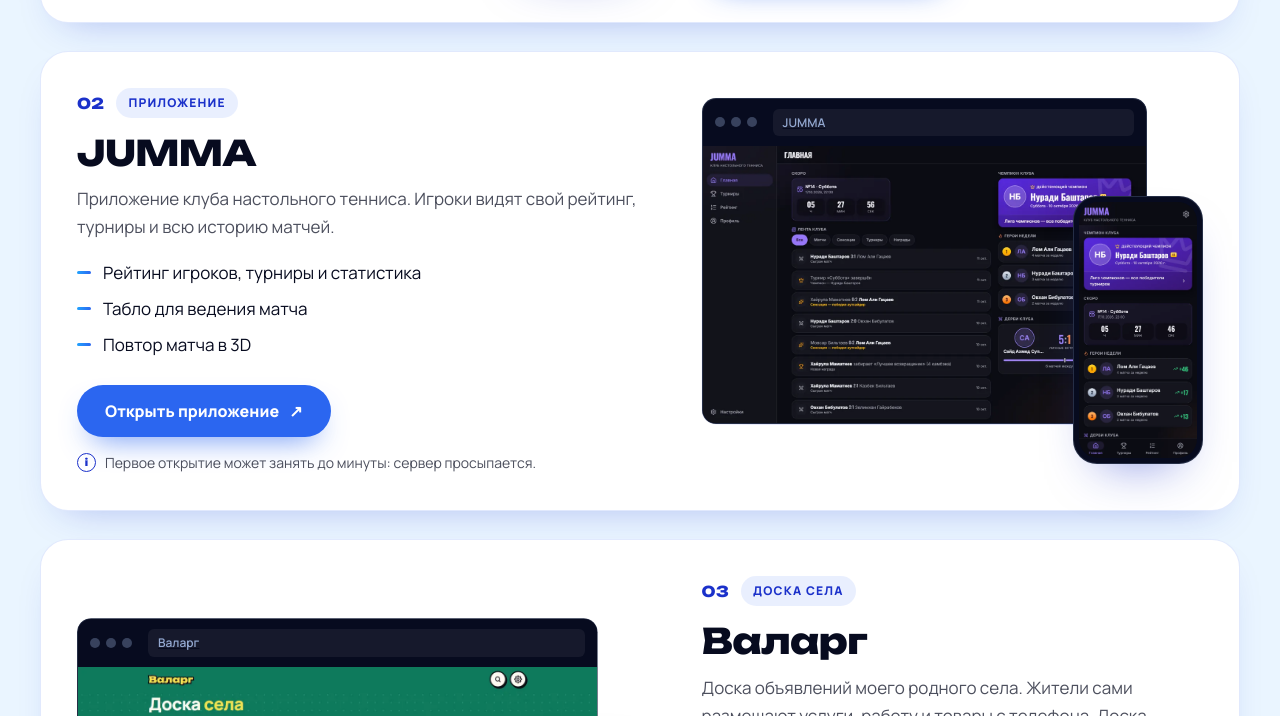
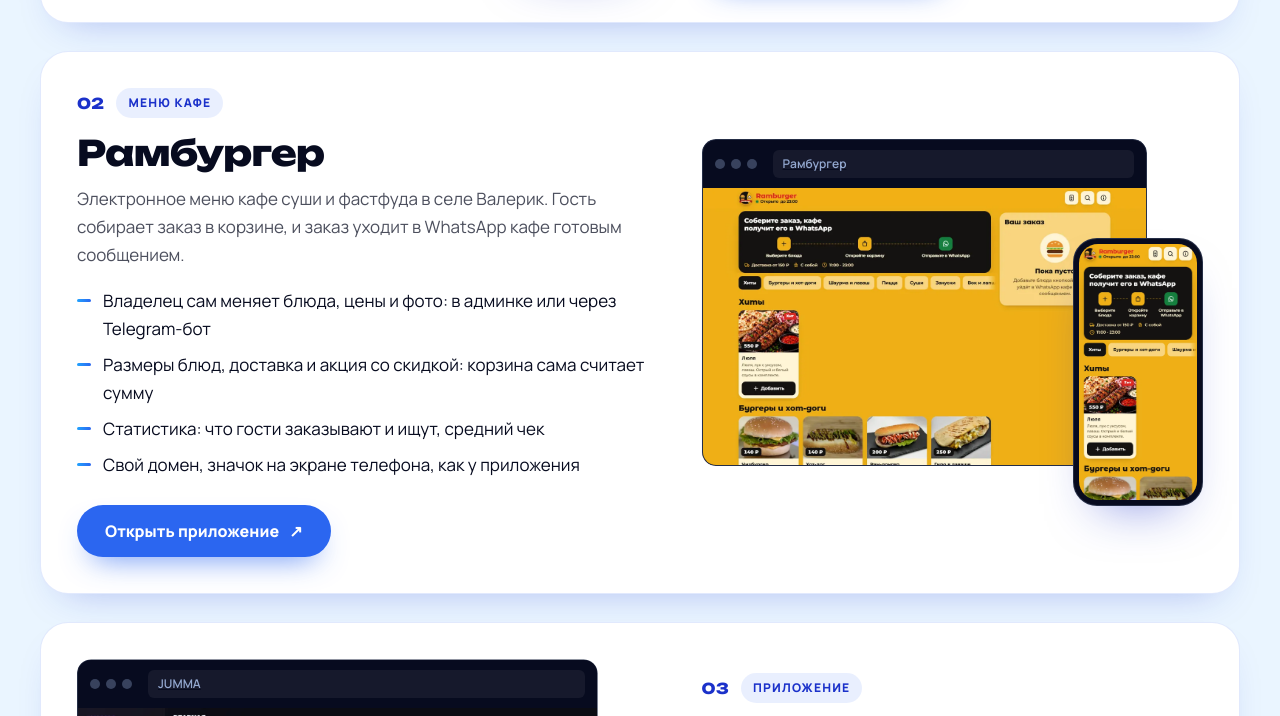
Before and after one commit to xasi88/portfolio-site, a plain HTML site: page index.html in a window 1280 px wide. Shown: the part 1547-2263 px from the top of the page. Drawn offline with Linux system fonts and the light colour scheme.

Commit message:
Карточка «Рамбургер», второй после TanWin
Выложено скриптом выложить-сайт.py

```diff
--- a/index.html
+++ b/index.html
@@ -556,6 +556,28 @@ footer a { color: var(--white); }
         </article>
 
         <article class="project reveal" data-kind="app">
+          <a class="media" href="https://ramburger.ru/" target="_blank" rel="noopener" tabindex="-1" aria-hidden="true">
+            <div class="browser"><div class="bar"><i></i><i></i><i></i><span>Рамбургер</span></div>
+              <img src="img/ramburger-pc.webp" width="1200" height="750" alt="" loading="lazy"></div>
+            <div class="phone"><img src="img/ramburger-phone.webp" width="600" height="1298" alt="" loading="lazy"></div>
+          </a>
+          <div>
+            <span class="num"></span><span class="tag">Меню кафе</span>
+            <h3>Рамбургер</h3>
+            <p>Электронное меню кафе суши и фастфуда в селе Валерик. Гость собирает заказ в корзине, и заказ уходит в WhatsApp кафе готовым сообщением.</p>
+            <ul>
+              <li>Владелец сам меняет блюда, цены и фото: в админке или через Telegram-бот</li>
+              <li>Размеры блюд, доставка и акция со скидкой: корзина сама считает сумму</li>
+              <li>Статистика: что гости заказывают и ищут, средний чек</li>
+              <li>Свой домен, значок на экране телефона, как у приложения</li>
+            </ul>
+            <div class="go">
+              <a class="btn" href="https://ramburger.ru/" target="_blank" rel="noopener">Открыть приложение <span aria-hidden="true">&#8599;</span></a>
+            </div>
+          </div>
+        </article>
+
+        <article class="project reveal" data-kind="app">
           <a class="media" href="https://jumma.site/" target="_blank" rel="noopener" tabindex="-1" aria-hidden="true">
             <div class="browser"><div class="bar"><i></i><i></i><i></i><span>JUMMA</span></div>
               <img src="img/jumma-pc.webp" width="1200" height="750" alt="" loading="lazy"></div>
```
Also changed, not shown: img/ramburger-pc.webp (added), img/ramburger-phone.webp (added).
